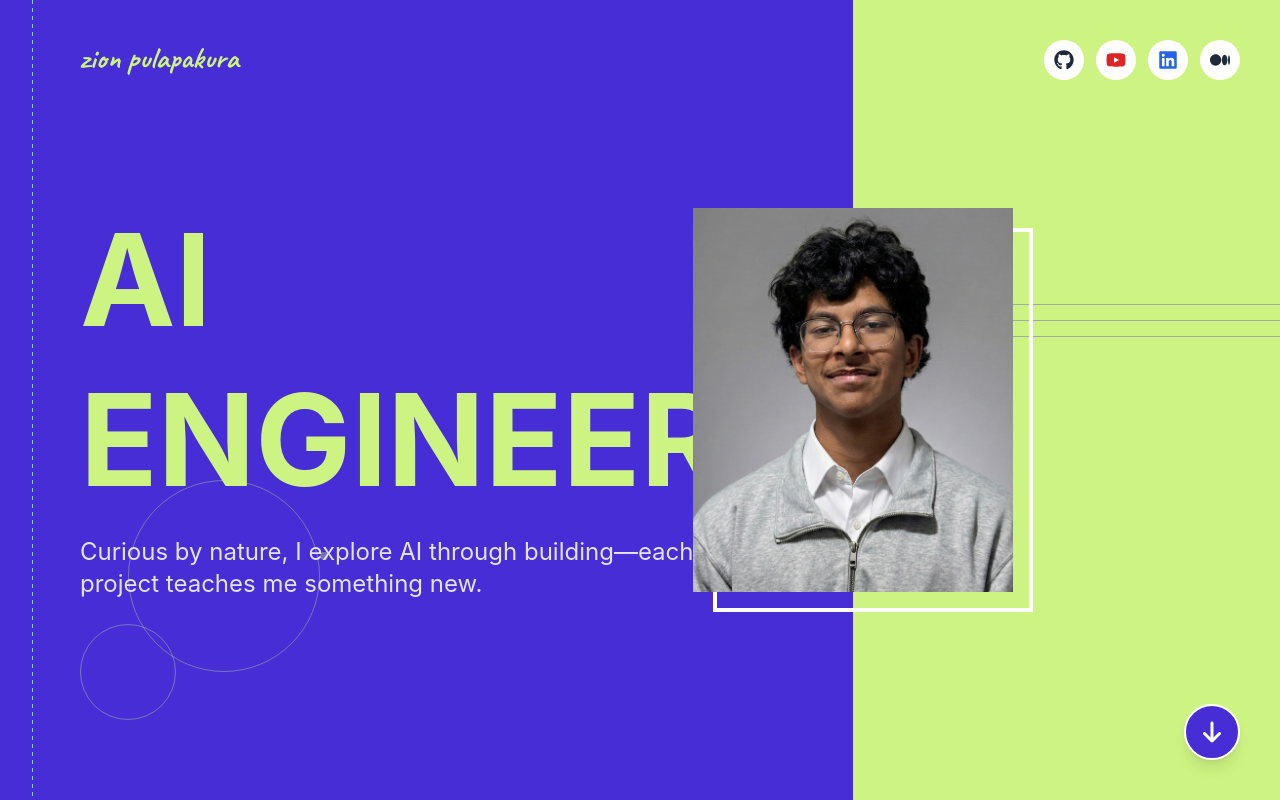
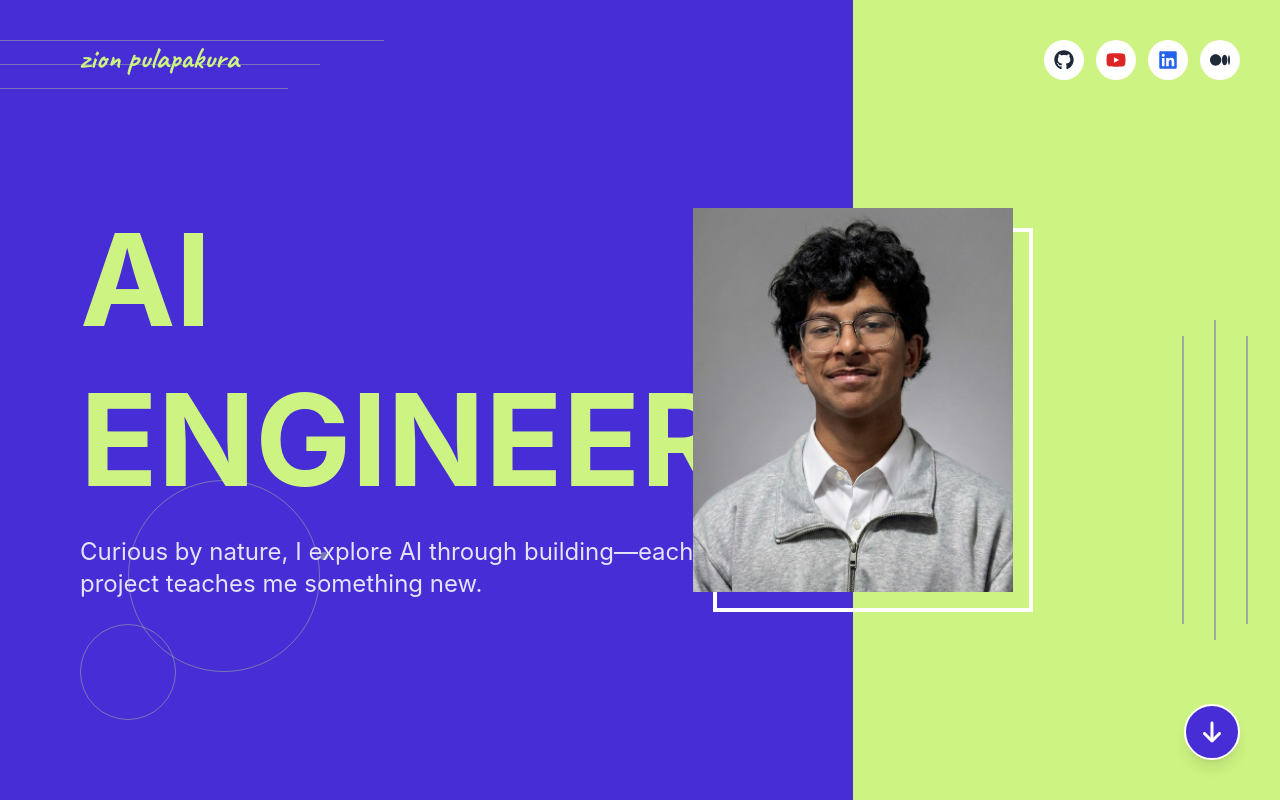
Before and after one commit to zion-pulapakura/Portfolio-Website, a React (Vite) app: page / in a window 1280 px wide. Shown: the top 800 px of the page. Built offline with nearby package versions, Linux system fonts and the light colour scheme.

Commit message:
added few more designs

```diff
--- a/src/components/Section.tsx
+++ b/src/components/Section.tsx
@@ -5,58 +5,55 @@ interface SectionProps {
   id: string;
   children: React.ReactNode;
   className?: string;
-  background?: BackgroundType;
+  bgType?: BackgroundType;
 }
 
 const Section: React.FC<SectionProps> = ({
   id,
   children,
   className = "",
-  background,
+  bgType,
 }) => {
-  const colors = getColor(background);
+  const { background, leftSideColor, rightSideColor } = getColor(bgType);
 
   return (
     <section
       id={id}
       className={`min-h-screen w-full relative overflow-hidden ${className}`}
-      style={{ background: colors.background }}
+      style={{ background }}
     >
       <div className="absolute inset-0 pointer-events-none">
+        {/* Large left side circle */}
         <div
           className="absolute bottom-32 left-32 w-48 h-48 rounded-full border"
-          style={{ borderColor: colors.leftSideColor }}
-        ></div>
+          style={{ borderColor: leftSideColor }}
+        />
+
+        {/* Small left side circle */}
         <div
           className="absolute bottom-20 left-20 w-24 h-24 rounded-full border"
-          style={{ borderColor: colors.leftSideColor }}
-        ></div>
+          style={{ borderColor: leftSideColor }}
+        />
 
-        <div
-          className="absolute top-[38%] right-0 w-96 h-px"
-          style={{ backgroundColor: colors.rightSideColor }}
-        ></div>
-        <div
-          className="absolute top-[40%] right-0 w-80 h-px"
-          style={{ backgroundColor: colors.rightSideColor }}
-        ></div>
-        <div
-          className="absolute top-[42%] right-0 w-72 h-px"
-          style={{ backgroundColor: colors.rightSideColor }}
-        ></div>
-
+        {/* Small dot near left side circles */}
         <div
           className="absolute bottom-60 left-80 w-2 h-2 rounded-full"
-          style={{ backgroundColor: colors.leftSideColor }}
-        ></div>
+          style={{ backgroundColor: leftSideColor }}
+        />
 
+        {/* Three vertical lines on right side (at 38%, 40%, 42% from top) */}
         <div
-          className="absolute left-8 top-0 bottom-0 w-px"
-          style={{
-            backgroundImage:
-              "repeating-linear-gradient(to bottom, #87CEEB 0, #87CEEB 4px, transparent 4px, transparent 8px)",
-          }}
-        ></div>
+          className="absolute top-[42%] right-8 w-[2px] h-72 z-10"
+          style={{ backgroundColor: rightSideColor }}
+        />
+        <div
+          className="absolute top-[40%] right-16 w-[2px] h-80 z-10"
+          style={{ backgroundColor: rightSideColor }}
+        />
+        <div
+          className="absolute top-[42%] right-24 w-[2px] h-72 z-10"
+          style={{ backgroundColor: rightSideColor }}
+        />
       </div>
       {children}
     </section>
--- a/src/pages/AboutSection.tsx
+++ b/src/pages/AboutSection.tsx
@@ -27,7 +27,7 @@ const AboutSection: React.FC = () => {
   }, []);
 
   return (
-    <Section id="about" className="relative" background="purple-green">
+    <Section id="about" className="relative" bgType="purple-green">
       <div className="relative flex flex-row w-full min-h-screen">
         <div className="w-full relative flex flex-col pl-20 pr-10 py-20 z-10">
           <div>
--- a/src/pages/LandingSection.tsx
+++ b/src/pages/LandingSection.tsx
@@ -1,15 +1,32 @@
 import React from "react";
 import Section from "../components/Section";
 import SocialLinks from "../components/SocialLinks";
+import { getColor } from "../utils/getColor";
 
 const LandingSection: React.FC = () => {
+  const { leftSideColor } = getColor("purple-green");
+
   return (
     <Section
       id="landing"
       className="flex flex-row relative"
-      background="purple-green"
+      bgType="purple-green"
     >
       <div className="w-2/3 relative flex flex-col justify-center pl-20 pr-10 z-10">
+        {/* Three horizontal lines behind logo (extending from left side) */}
+        <div
+          className="absolute top-10 left-0 w-96 h-px z-0"
+          style={{ backgroundColor: leftSideColor }}
+        ></div>
+        <div
+          className="absolute top-16 left-0 w-80 h-px z-0"
+          style={{ backgroundColor: leftSideColor }}
+        ></div>
+        <div
+          className="absolute top-[88px] left-0 w-72 h-px z-0"
+          style={{ backgroundColor: leftSideColor }}
+        ></div>
+
         <h2
           className="absolute top-10 left-20 font-logo text-green-accent text-3xl font-bold z-20 animate-fade-in"
           style={{ animationDelay: "0.1s", opacity: 0 }}
--- a/src/pages/ProjectsSection.tsx
+++ b/src/pages/ProjectsSection.tsx
@@ -35,7 +35,7 @@ const ProjectsSection: React.FC = () => {
   };
 
   return (
-    <Section id="projects" className="relative" background="green-purple">
+    <Section id="projects" className="relative" bgType="green-purple">
       <div className="relative flex flex-col pl-20 pr-10 py-20 w-full min-h-screen">
         <div>
           <h2
--- a/src/pages/SkillsSection.tsx
+++ b/src/pages/SkillsSection.tsx
@@ -27,7 +27,7 @@ const SkillsSection: React.FC = () => {
   }, []);
 
   return (
-    <Section id="skills" className="relative" background="purple-green">
+    <Section id="skills" className="relative" bgType="purple-green">
       <div className="relative flex flex-col pl-20 pr-10 py-20 w-full min-h-screen">
         <div>
           <h2
```
